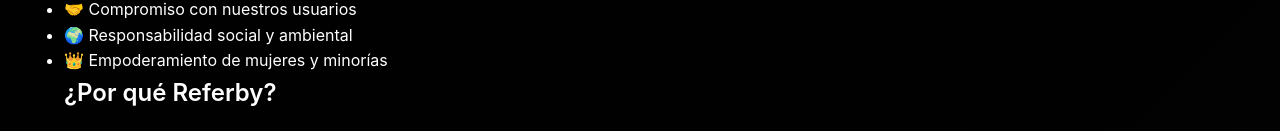
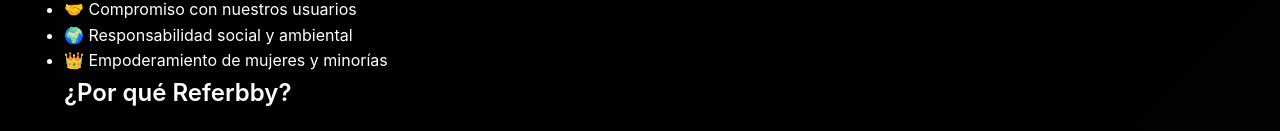
Before and after one commit to ricardonbravovargas/referbby-front, a React (Vite) app: page /about in a window 1280 px wide. Shown: the part 663-794 px from the top of the page. Built offline with nearby package versions, Linux system fonts and the light colour scheme.

Commit message:
cambios de gramatica

```diff
--- a/src/pages/About.tsx
+++ b/src/pages/About.tsx
@@ -42,7 +42,7 @@ const About: React.FC = () => {
           </div>
 
           <div className="about-card">
-            <h2>¿Por qué Referby?</h2>
+            <h2>¿Por qué Referbby?</h2>
             <p>
               Creemos en el poder de las referencias y en construir una comunidad donde todos puedan prosperar. Nuestro
               programa de embajadores no solo te permite ganar dinero, sino que también te convierte en parte de un
--- a/src/pages/Home.tsx
+++ b/src/pages/Home.tsx
@@ -18,7 +18,7 @@ const Home: React.FC = () => {
               <h1>¿Quiénes Somos?</h1>
               <h2>Apoyando a las mujeres empoderadas y minorías</h2>
               <p>Descubrí productos únicos para gente única.</p>
-              <p>¿Quieres formar parte de Referby?</p>
+              <p>¿Quieres formar parte de Referbby?</p>
               <div className="hero-actions">
                 <Link to="/products" className="btn btn-primary hero-btn">
                   Ver Productos
--- a/src/pages/Privacidad.tsx
+++ b/src/pages/Privacidad.tsx
@@ -31,7 +31,7 @@ const Privacidad: React.FC = () => {
             </button>
           </div>
           <h1 className="privacidad-title">Términos y Condiciones</h1>
-          <p className="privacidad-subtitle">Política de Privacidad y Términos de Uso - ReferBby</p>
+          <p className="privacidad-subtitle">Política de Privacidad y Términos de Uso - Referbby</p>
         </div>
 
         {/* Contenido principal */}
```
